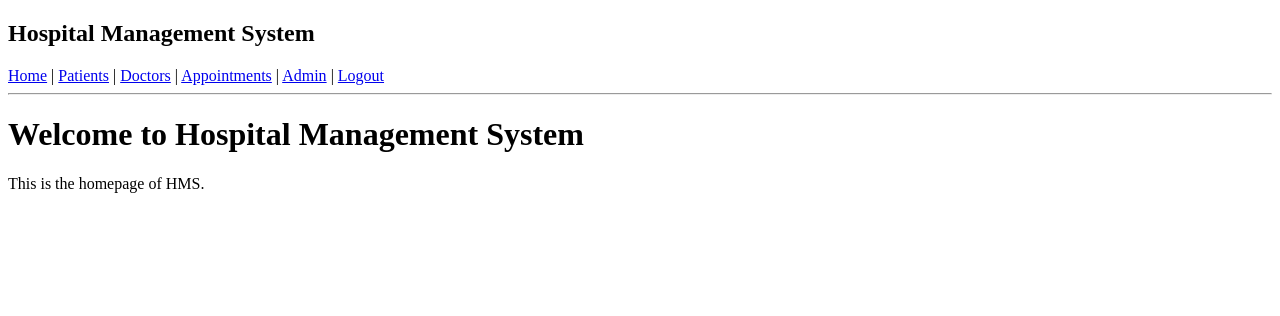
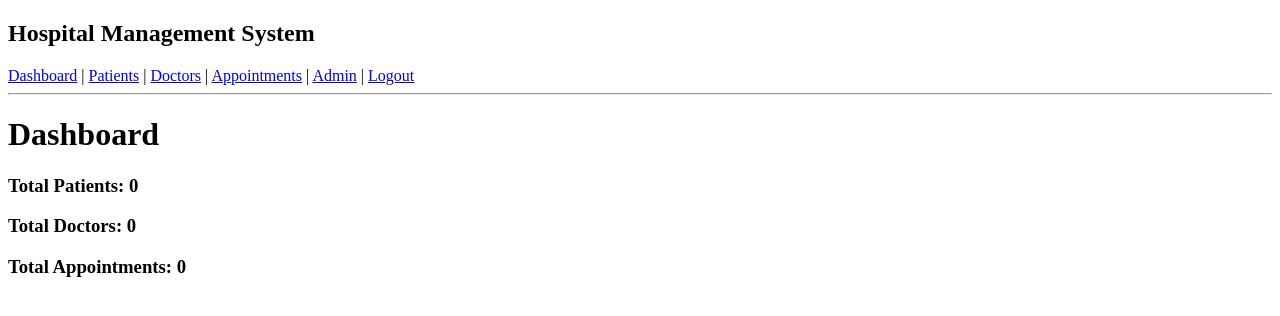
Before and after one commit to KavyaRKoladiya/HMS, a Django app: page / in a window 1280 px wide. Shown: the top 316 px of the page. Run offline with Django 5.2, Linux system fonts and the light colour scheme; the visitor is signed in with stand-in values (Sample User, id 1); data that the repository does not hold is empty.

Commit message:
Added dashboard with summary counts for patients, doctors, and appointments

```diff
--- a/hms/urls.py
+++ b/hms/urls.py
@@ -19,13 +19,15 @@ from django.contrib import admin
 from django.urls import path, include
 from .views import home, CustomLoginView, custom_logout
 from django.contrib.auth.decorators import login_required
+from .views import home, CustomLoginView, custom_logout, dashboard
+
 
 urlpatterns = [
     path('admin/', admin.site.urls),
     path('login/', CustomLoginView.as_view(), name='login'),
     path('logout/', custom_logout, name='logout'),
 
-    path('', home, name='home'),
+    path('', dashboard, name='dashboard'),
     path('patients/', include('patients.urls')),
     path('doctors/', include('doctors.urls')),
     path('appointments/', include('appointments.urls')),
--- a/hms/views.py
+++ b/hms/views.py
@@ -1,4 +1,10 @@
 from django.shortcuts import render
+
+from patients.models import Patient
+from doctors.models import Doctor
+from appointments.models import Appointment
+from django.contrib.auth.decorators import login_required
+
 
 def home(request):
     return render(request, 'home.html')
@@ -14,3 +20,17 @@ class CustomLoginView(LoginView):
 def custom_logout(request):
     logout(request)
     return redirect('login')
+
+@login_required
+def dashboard(request):
+    total_patients = Patient.objects.count()
+    total_doctors = Doctor.objects.count()
+    total_appointments = Appointment.objects.count()
+
+    context = {
+        'total_patients': total_patients,
+        'total_doctors': total_doctors,
+        'total_appointments': total_appointments,
+    }
+
+    return render(request, 'dashboard.html', context)
--- a/templates/base.html
+++ b/templates/base.html
@@ -9,7 +9,7 @@
 
     <nav>
     {% if user.is_authenticated %}
-        <a href="/">Home</a> |
+        <a href="/">Dashboard</a> |
         <a href="/patients/">Patients</a> |
         <a href="/doctors/">Doctors</a> |
         <a href="/appointments/">Appointments</a> |
--- /dev/null
+++ b/templates/dashboard.html
@@ -0,0 +1,10 @@
+{% extends 'base.html' %}
+
+{% block content %}
+<h1>Dashboard</h1>
+
+<h3>Total Patients: {{ total_patients }}</h3>
+<h3>Total Doctors: {{ total_doctors }}</h3>
+<h3>Total Appointments: {{ total_appointments }}</h3>
+
+{% endblock %}
```
